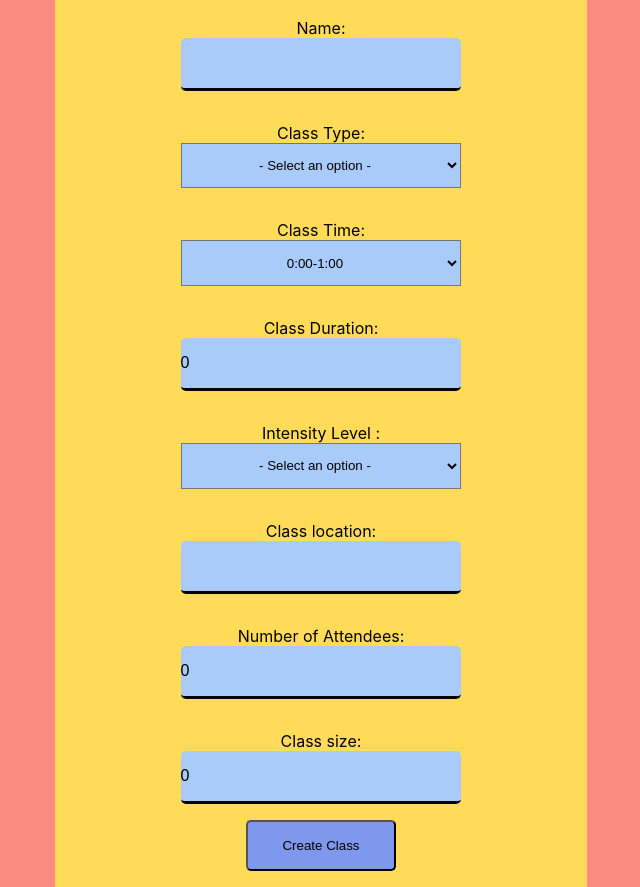
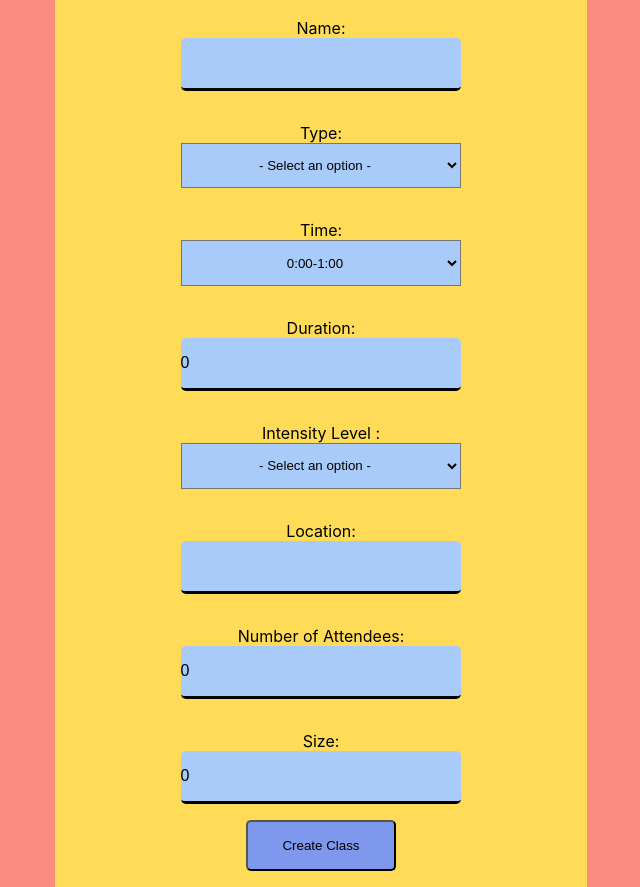
Before and after one commit to ft-anywhere-fitness-09/front-end, a React (Create React App) app in the folder fitness/: page /form in a window 1280 px wide. Shown: the part 260-1147 px from the top of the page, without its empty margins (319-959 px from the left). Built offline with nearby package versions, Linux system fonts and the light colour scheme.

Commit message:
classform styling changes

```diff
--- a/fitness/src/components/ClassForm.js
+++ b/fitness/src/components/ClassForm.js
@@ -53,7 +53,7 @@ const ClassForm = (props) => {
               />
             </FormGroup>
             <FormGroup className="form-group">
-              <label htmlFor="type">Class Type:
+              <label htmlFor="type">Type:
               <br />
               <select
                   style={{
@@ -77,7 +77,7 @@ const ClassForm = (props) => {
               </label>
             </FormGroup>
             <FormGroup className="form-group">
-              <label htmlFor="time">Class Time:</label>
+              <label htmlFor="time">Time:</label>
               <br />
               <select
                 style={{
@@ -116,7 +116,7 @@ const ClassForm = (props) => {
               </select>
             </FormGroup>
             <FormGroup className="form-group">
-              <label htmlFor="duration">Class Duration:
+              <label htmlFor="duration">Duration:
               <br />
 
               <Input
@@ -150,7 +150,7 @@ const ClassForm = (props) => {
               </label>
             </FormGroup>
             <FormGroup className="form-group">
-              <label htmlFor="location">Class location:</label>
+              <label htmlFor="location">Location:</label>
               <br />
               <Input
                 onChange={handleChange}
@@ -170,7 +170,7 @@ const ClassForm = (props) => {
               />
             </FormGroup>
             <FormGroup className="form-group">
-              <label htmlFor=" size">Class size:</label>
+              <label htmlFor=" size">Size:</label>
               <br />
               <Input
                 onChange={handleChange}
```
